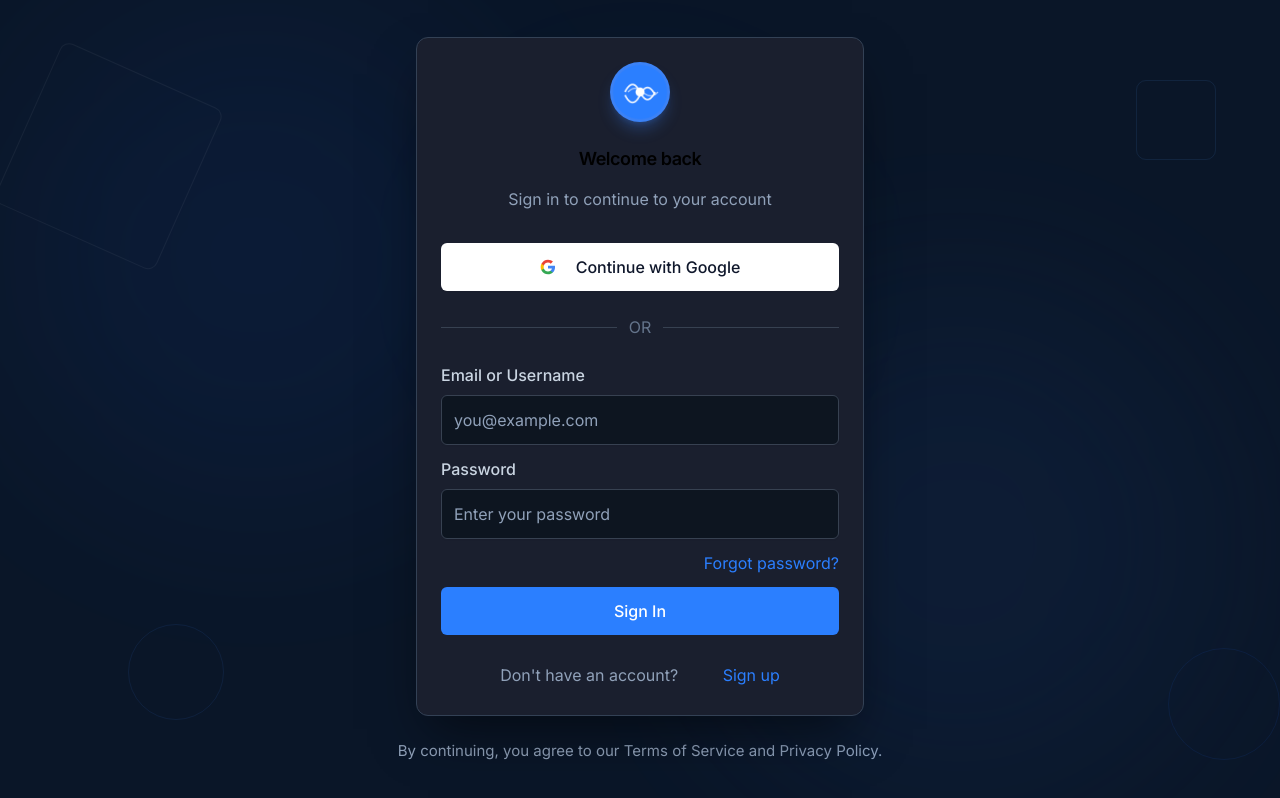
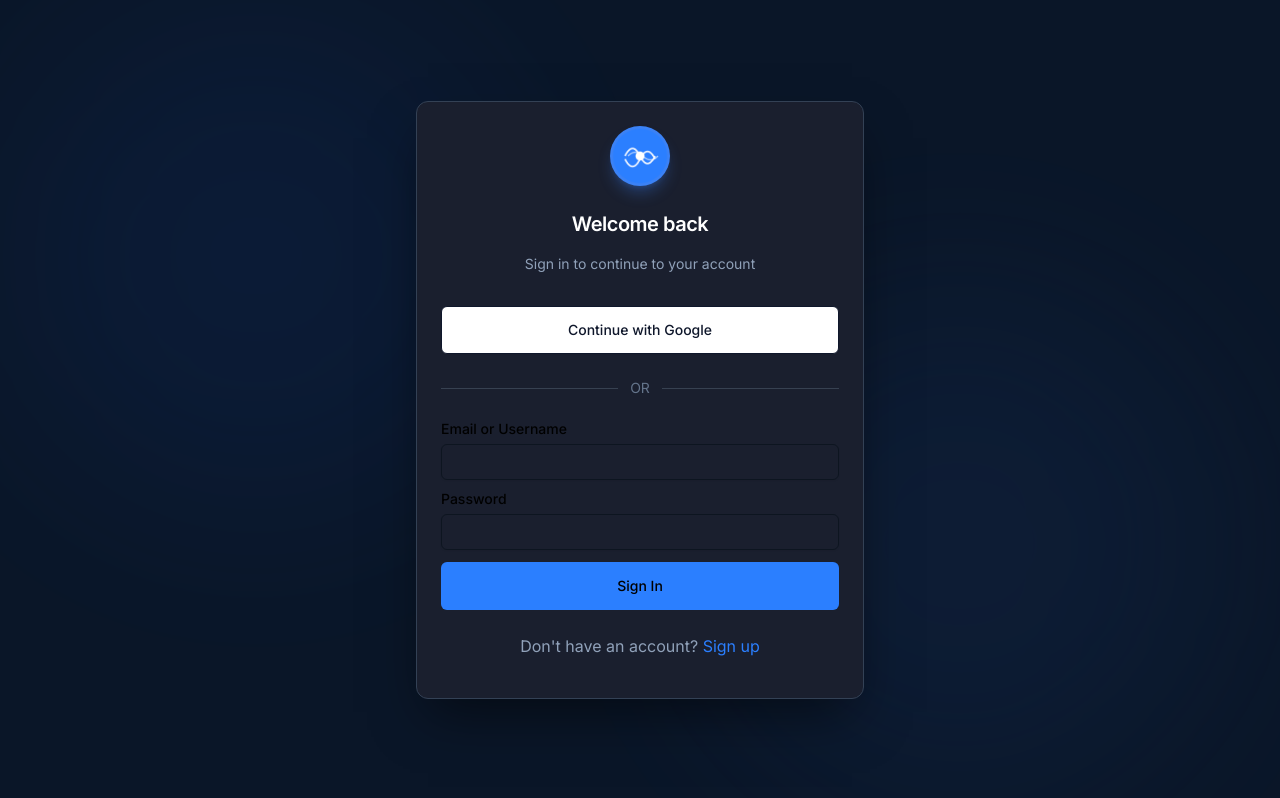
Before and after one commit to qadeptrai123/soichicity, a React (Vite) app in the folder frontend/: page /login in a window 1280 px wide. Built offline with nearby package versions, Linux system fonts and the light colour scheme.

Commit message:
SOIC-24-demo-not-running

```diff
--- a/frontend/package.json
+++ b/frontend/package.json
@@ -33,6 +33,7 @@
     "react-dom": "^19.2.0",
     "react-hook-form": "^7.66.1",
     "react-router-dom": "^7.9.6",
+    "sonner": "^2.0.7",
     "tailwind-merge": "^3.4.0",
     "tailwindcss": "^4.1.17",
     "tailwindcss-animate": "^1.0.7",
--- a/frontend/src/App.tsx
+++ b/frontend/src/App.tsx
@@ -1,24 +1,32 @@
-import { BrowserRouter, Routes, Route } from 'react-router-dom'
-import './App.css'
-// import Comment from './components/comment';
-// import CreatePostDialog from './components/CreatePostDialog';
+import { BrowserRouter, Routes, Route } from "react-router-dom";
+import { Toaster } from "sonner";
+import "./App.css";
 
-import LoginForm from './pages/Login'
-import ResetPassword from "./pages/ResetPassword"
-import Register from "./pages/Register"
-import ForgotPassword from "./pages/ForgotPassword"
-import Feed from "./pages/Feed"
-// 1. Import trang chi tiết (Bạn cần đảm bảo đã tạo file này ở bước trước)
-import PostDetail from "./pages/PostDetail"
-import Profile from "./pages/Profile"
+import LoginForm from "./pages/Login";
+import ResetPassword from "./pages/ResetPassword";
+import Register from "./pages/Register";
+import ForgotPassword from "./pages/ForgotPassword";
+import Feed from "./pages/Feed";
+import PostDetail from "./pages/PostDetail";
+import Profile from "./pages/Profile";
 
-import Layout from './components/layout/Layout'
+import Layout from "./components/layout/Layout";
 
 export default function App() {
   return (
     <BrowserRouter>
+      {/* 🔔 GLOBAL TOAST – chỉ 1 lần duy nhất */}
+      <Toaster
+        position="top-center"
+        richColors
+        closeButton={false}
+        duration={2500}
+        toastOptions={{
+          className: "rounded-xl text-sm",
+        }}
+      />
+
       <Routes>
-
         {/* AUTH ROUTES */}
         <Route path="/login" element={<LoginForm />} />
         <Route path="/register" element={<Register />} />
@@ -26,21 +34,15 @@ export default function App() {
         <Route path="/reset-password" element={<ResetPassword />} />
 
         {/* APP ROUTES */}
-        {/* Layout bọc các trang bên trong để hiển thị Sidebar/Topbar chung */}
         <Route element={<Layout />}>
           <Route index element={<Feed />} />
-
-          {/* 2. Thêm Route chi tiết bài viết */}
-          {/* :id là tham số động, ví dụ: /post/123, /post/abc */}
           <Route path="post/:id" element={<PostDetail />} />
-
           <Route path="search" element={<div className="text-white">Search</div>} />
           <Route path="favorites" element={<div className="text-white">Favorites</div>} />
           <Route path="community" element={<div className="text-white">Community</div>} />
           <Route path="create" element={<div className="text-white">Create</div>} />
           <Route path="profile/:username" element={<Profile />} />
         </Route>
-
       </Routes>
     </BrowserRouter>
   );
--- /dev/null
+++ b/frontend/src/components/post/CreatePostDialog.tsx
@@ -0,0 +1,52 @@
+import { Button } from "@/components/ui/button";
+import { usePostEditor } from "@/hooks/usePostEditor";
+
+interface Props {
+  mockFriends: any[];
+}
+
+export default function CreatePostDialog({ mockFriends }: Props) {
+  const {
+    content,
+    setContent,
+    mediaFiles,
+    handleFileUpload,
+    removeMedia,
+    submitPost,
+    isPosting,
+  } = usePostEditor({ mockFriends });
+
+  return (
+    <div className="bg-black text-white p-4 rounded-xl">
+      {/* Textarea */}
+      <textarea
+        className="w-full bg-transparent resize-none outline-none"
+        placeholder="Bạn đang nghĩ gì?"
+        value={content}
+        onChange={(e) => setContent(e.target.value)}
+      />
+
+      {/* Media preview */}
+      {mediaFiles.map((m, i) => (
+        <div key={i}>
+          <span>{m.type}</span>
+          <button onClick={() => removeMedia(i)}>X</button>
+        </div>
+      ))}
+
+      {/* Upload */}
+      <input
+        type="file"
+        multiple
+        hidden
+        ref={null}
+        onChange={handleFileUpload}
+      />
+
+      {/* Submit */}
+      <Button disabled={isPosting} onClick={() => submitPost()}>
+        {isPosting ? "Đang đăng..." : "Đăng"}
+      </Button>
+    </div>
+  );
+}
--- a/frontend/src/lib/api-client.ts
+++ b/frontend/src/lib/api-client.ts
@@ -1,6 +1,7 @@
 import axios from "axios";
 import { getAuth, onAuthStateChanged, type User } from "firebase/auth";
 import { jwtDecode } from "jwt-decode";
+import { showError } from "./toast";
 
 const API_BASE_URL = "http://localhost:8000";
 
@@ -202,7 +203,14 @@ apiClient.interceptors.response.use(
       window.dispatchEvent(new Event("auth:logout"));
     }
 
-    const message = error.response?.data?.detail || error.message;
+    // const message = error.response?.data?.detail || error.message;
+    const message =
+      error.response?.data?.message ||
+      error.response?.data?.detail ||
+      error.message ||
+      "Có lỗi xảy ra";
+
+    showError(message); // 🔔 TOAST TOÀN HỆ THỐNG
     console.error("API Error:", message);
     return Promise.reject(error);
   }
--- /dev/null
+++ b/frontend/src/lib/toast.ts
@@ -0,0 +1,45 @@
+import { toast } from "sonner";
+
+/**
+ * ✅ Toast thành công
+ * Dùng cho create / update / like / follow...
+ */
+export const showSuccess = (message?: string) => {
+  toast.success(message || "Thao tác thành công");
+};
+
+/**
+ * ❌ Toast lỗi
+ * Dùng trong api-client interceptor
+ */
+export const showError = (message?: string) => {
+  toast.error(message || "Có lỗi xảy ra");
+};
+
+/**
+ * ℹ️ Toast trung tính (info)
+ */
+export const showInfo = (message: string) => {
+  toast(message);
+};
+
+/**
+ * ⏳ Toast loading (dùng cho promise)
+ * Ví dụ: đăng bài, login
+ */
+export const showLoading = (message = "Đang xử lý...") => {
+  return toast.loading(message);
+};
+
+/**
+ * 🔁 Update toast (loading → success / error)
+ */
+export const updateToast = (
+  toastId: string | number,
+  type: "success" | "error",
+  message: string
+) => {
+  toast[type](message, {
+    id: toastId,
+  });
+};
--- a/frontend/src/pages/Login.tsx
+++ b/frontend/src/pages/Login.tsx
@@ -6,6 +6,11 @@ import { zodResolver } from "@hookform/resolvers/zod";
 import { Loader2 } from "lucide-react";
 import LoginImage from "../assets/logo.png";
 import { useAuth } from "@/contexts/AuthProvider";
+
+// Toast
+import { toast } from "sonner";
+
+
 // Shadcn Components
 import { Button } from "@/components/ui/button";
 import {
@@ -39,40 +44,69 @@ export default function LoginForm() {
     defaultValues: { identifier: "", password: "" },
   });
 
+  // ======================
+  // LOGIN WITH PASSWORD
+  // ======================
   const onLoginSubmit = async (data: LoginValues) => {
     setIsLoading(true);
+    const toastId = toast.loading("Signing in...");
+
     try {
       const response = await authAPI.login(data.identifier, data.password);
 
-      // Lưu token
       login(response.access_token);
       if (response.refresh_token) {
         localStorage.setItem("refresh_token", response.refresh_token);
       }
 
-      alert("Login successful!");
+      toast.success("Login successful", {
+        id: toastId,
+        description: "Welcome back 👋",
+      });
+
       navigate("/");
     } catch (error) {
+      const message =
+        error instanceof Error ? error.message : "Login failed";
+
+      toast.error("Login failed", {
+        id: toastId,
+        description: message,
+      });
+
       loginForm.setError("password", {
         type: "manual",
-        message: error instanceof Error ? error.message : "Login failed",
+        message,
       });
     } finally {
       setIsLoading(false);
     }
   };
 
+  // ======================
+  // GOOGLE LOGIN
+  // ======================
   const handleGoogleLogin = async () => {
     setIsGoogleLoading(true);
+    const toastId = toast.loading("Signing in with Google...");
+
     try {
       const response = await authAPI.loginWithGoogle();
 
-      // Lưu token
       login(response.access_token);
-      alert("Login successful!");
+
+      toast.success("Login successful", {
+        id: toastId,
+        description: "Signed in with Google 🚀",
+      });
+
       navigate("/");
     } catch (error) {
-      alert(error instanceof Error ? error.message : "Google login failed");
+      toast.error("Google login failed", {
+        id: toastId,
+        description:
+          error instanceof Error ? error.message : "Something went wrong",
+      });
     } finally {
       setIsGoogleLoading(false);
     }
@@ -80,70 +114,47 @@ export default function LoginForm() {
 
   return (
     <div className="fixed inset-0 bg-background flex flex-col items-center overflow-auto p-4">
-      {/* Decorative elements */}
+      {/* Decorative background */}
       <div className="w-[40vw] h-[40vw] max-w-lg max-h-lg absolute top-0 left-0 opacity-70 bg-blue-600/10 rounded-full blur-[100px]" />
       <div className="w-[40vw] h-[40vw] max-w-lg max-h-lg absolute bottom-0 right-[5%] opacity-60 bg-blue-500/10 rounded-full blur-[100px]" />
-      <div className="w-80 h-80 absolute top-1/3 left-1/2 -translate-x-1/2 -translate-y-1/2 opacity-50 bg-blue-700/10 rounded-full blur-[80px]" />
-      <div className="w-44 h-44 absolute top-[5%] left-[5%] origin-top-left rotate-24 rounded-[10px] border border-white/5" />
-      <div className="w-24 h-24 absolute bottom-[10%] left-[10%] rounded-full border border-blue-500/10" />
-      <div className="w-20 h-20 absolute top-[10%] right-[5%] rounded-[10px] border border-blue-400/10" />
-      <div className="w-28 h-28 absolute bottom-[5%] right-0 rounded-full border border-blue-600/10" />
 
       <div className="flex flex-col items-center w-full mx-auto my-auto">
-        <Card className="w-full max-w-md bg-secondary backdrop-blur-xl border-border-secondary shadow-2xl shadow-black/50 mx-auto my-auto">
+        <Card className="w-full max-w-md bg-secondary backdrop-blur-xl border-border-secondary shadow-2xl shadow-black/50">
           <CardHeader className="flex flex-col items-center mb-2">
             <div className="w-15 h-15 bg-linear-to-tr bg-blue-500 rounded-full flex items-center justify-center mb-4 shadow-lg shadow-blue-500/30">
               <img src={LoginImage} alt="App Logo" />
             </div>
-            <CardTitle className="text-xl text-white text-hd tracking-tight">
+            <CardTitle className="text-xl text-white tracking-tight">
               Welcome back
             </CardTitle>
-            <CardDescription className="text-slate-400 text-base text-center mt-2">
+            <CardDescription className="text-slate-400 text-center mt-2">
               Sign in to continue to your account
             </CardDescription>
           </CardHeader>
 
           <CardContent className="space-y-6">
-            {/* GOOGLE LOGIN BUTTON */}
+            {/* GOOGLE LOGIN */}
             <Button
               type="button"
               onClick={handleGoogleLogin}
               disabled={isGoogleLoading}
               variant="outline"
-              className="w-full h-12 bg-white! text-slate-900 hover:bg-slate-50 border-0 text-base relative group"
+              className="w-full h-12 bg-white text-slate-900 hover:bg-slate-50"
             >
-              <svg className="w-8 h-8 mr-3" viewBox="0 0 24 24">
-                <path
-                  d="M22.56 12.25c0-.78-.07-1.53-.2-2.25H12v4.26h5.92c-.26 1.37-1.04 2.53-2.21 3.31v2.77h3.57c2.08-1.92 3.28-4.74 3.28-8.09z"
-                  fill="#4285F4"
-                />
-                <path
-                  d="M12 23c2.97 0 5.46-.98 7.28-2.66l-3.57-2.77c-.98.66-2.23 1.06-3.71 1.06-2.86 0-5.29-1.93-6.16-4.53H2.18v2.84C3.99 20.53 7.7 23 12 23z"
-                  fill="#34A853"
-                />
-                <path
-                  d="M5.84 14.09c-.22-.66-.35-1.36-.35-2.09s.13-1.43.35-2.09V7.07H2.18C1.43 8.55 1 10.22 1 12s.43 3.45 1.18 4.93l2.85-2.22.81-.62z"
-                  fill="#FBBC05"
-                />
-                <path
-                  d="M12 5.38c1.62 0 3.06.56 4.21 1.64l3.15-3.15C17.45 2.09 14.97 1 12 1 7.7 1 3.99 3.47 2.18 7.07l3.66 2.84c.87-2.6 3.3-4.53 6.16-4.53z"
-                  fill="#EA4335"
-                />
-              </svg>
               Continue with Google
             </Button>
 
-            {/* DIVIDER OR */}
+            {/* OR */}
             <div className="relative">
               <div className="absolute inset-0 flex items-center">
                 <span className="w-full border-t border-border" />
               </div>
-              <div className="relative flex justify-center text-base uppercase">
+              <div className="relative flex justify-center uppercase text-sm">
                 <span className="bg-secondary px-3 text-text-muted">or</span>
               </div>
             </div>
 
-            {/* MAIN FORM */}
+            {/* LOGIN FORM */}
             <Form {...loginForm}>
               <form
                 onSubmit={loginForm.handleSubmit(onLoginSubmit)}
@@ -154,17 +165,11 @@ export default function LoginForm() {
                   name="identifier"
                   render={({ field }) => (
                     <FormItem>
-                      <FormLabel className="text-base  text-slate-300">
-                        Email or Username
-                      </FormLabel>
+                      <FormLabel>Email or Username</FormLabel>
                       <FormControl>
-                        <Input
-                          placeholder="you@example.com"
-                          className="flex items-center bg-input! border-border! text-white placeholder:text-slate-400 py-6 text-base"
-                          {...field}
-                        />
+                        <Input {...field} />
                       </FormControl>
-                      <FormMessage className="text-base" />
+                      <FormMessage />
                     </FormItem>
                   )}
                 />
@@ -174,36 +179,18 @@ export default function LoginForm() {
                   name="password"
                   render={({ field }) => (
                     <FormItem>
-                      <FormLabel className="text-base  text-slate-300">
-                        Password
-                      </FormLabel>
+                      <FormLabel>Password</FormLabel>
                       <FormControl>
-                        <div className="relative">
-                          <Input
-                            type="password"
-                            placeholder="Enter your password"
-                            className="flex items-center bg-input! border-border! pr-10 text-white placeholder:text-slate-400 py-6 text-base"
-                            {...field}
-                          />
-                        </div>
+                        <Input type="password" {...field} />
                       </FormControl>
-                      <FormMessage className="text-red-400 text-base font-semibold mt-1" />
+                      <FormMessage />
                     </FormItem>
                   )}
                 />
 
-                <div className="flex justify-end">
-                  <a
-                    onClick={() => navigate("/forgot-password")}
-                    className="text-base text-primary! hover:text-primary-hover! hover:underline transition-all cursor-pointer"
-                  >
-                    Forgot password?
-                  </a>
-                </div>
-
                 <Button
                   type="submit"
-                  className="w-full bg-primary! hover:bg-primary-hover! h-12 text-white! text-base"
+                  className="w-full h-12"
                   disabled={isLoading}
                 >
                   {isLoading ? (
@@ -219,23 +206,18 @@ export default function LoginForm() {
             </Form>
           </CardContent>
 
-          {/* TO REGISTER */}
-          <div className="mt-1 text-center pb-1 px-8">
-            <p className="text-base text-slate-400">
+          <div className="text-center pb-4">
+            <p className="text-slate-400">
               Don't have an account?{" "}
               <span
                 onClick={() => navigate("/register")}
-                className="text-primary hover:text-primary-hover! hover:underline transition-all cursor-pointer pl-10"
+                className="text-primary cursor-pointer hover:underline"
               >
                 Sign up
               </span>
             </p>
           </div>
         </Card>
-
-        <p className="text-center text-ft text-slate-400 mt-6">
-          By continuing, you agree to our Terms of Service and Privacy Policy.
-        </p>
       </div>
     </div>
   );
--- a/frontend/src/services/api.ts
+++ b/frontend/src/services/api.ts
@@ -48,3 +48,7 @@ export const getPostActivity = async (postId: string) => {
     const response = await apiClient.get(`/posts/${postId}/activity`);
     return response.data;
 }
+
+export const createPost = async (payload: FormData) => {
+    return apiClient.post("/api/v1/posts", payload);
+  };
--- a/frontend/src/services/authAPI.ts
+++ b/frontend/src/services/authAPI.ts
@@ -1,5 +1,6 @@
 import { initializeApp } from "firebase/app";
 import { getAuth, signInWithPopup, GoogleAuthProvider } from "firebase/auth";
+import { apiClient } from "@/lib/api-client";
 
 const firebaseConfig = {
   apiKey: import.meta.env.VITE_FIREBASE_API_KEY,
@@ -14,45 +15,33 @@ const app = initializeApp(firebaseConfig);
 const auth = getAuth(app);
 const googleProvider = new GoogleAuthProvider();
 
-const API_BASE_URL = "http://localhost:8000";
-
 export const authAPI = {
-    register: async (full_name: string, username: string, email: string, password: string) => {
-        const response = await fetch(`${API_BASE_URL}/api/v1/register`, {
-            method: "POST",
-            headers: { "Content-Type": "application/json" },
-            body: JSON.stringify({ full_name, username, email, password }),
-        });
-
-        if (!response.ok) {
-            const error = await response.json();
-            throw new Error(error.detail || "Registration failed");
-        }
-        return response.json();
+  /** REGISTER */
+  register: (payload: {
+    full_name: string;
+    username: string;
+    email: string;
+    password: string;
+  }) => {
+    return apiClient.post("/api/v1/register", payload);
   },
 
-    login: async (identifier: string, password: string) => {
+  /** LOGIN */
+  login: (identifier: string, password: string) => {
     const formData = new URLSearchParams();
     formData.append("username", identifier);
     formData.append("password", password);
 
-        const response = await fetch(`${API_BASE_URL}/api/v1/login`, {
-            method: "POST",
+    return apiClient.post("/api/v1/login", formData, {
       headers: { "Content-Type": "application/x-www-form-urlencoded" },
-            body: formData,
     });
-
-        if (!response.ok) {
-            const error = await response.json();
-            throw new Error(error.detail || "Login failed");
-        }
-        return response.json();
   },
 
+  /** LOGIN WITH GOOGLE (GIỮ NGUYÊN) */
   loginWithGoogle: async () => {
-        try {
     const result = await signInWithPopup(auth, googleProvider);
     const idToken = await result.user.getIdToken();
+
     return {
       access_token: idToken,
       token_type: "bearer",
@@ -62,8 +51,5 @@ export const authAPI = {
         uid: result.user.uid,
       },
     };
-        } catch (error) {
-            throw new Error(error instanceof Error ? error.message : "Google login failed");
-        }
   },
 };
```
Also changed, not shown: frontend/src/hooks/usePostEditor.ts (+64 -6 lines), 1 other file (tests, documents, lock files or other folders). Lines whose indentation alone changed are shown as unchanged.
